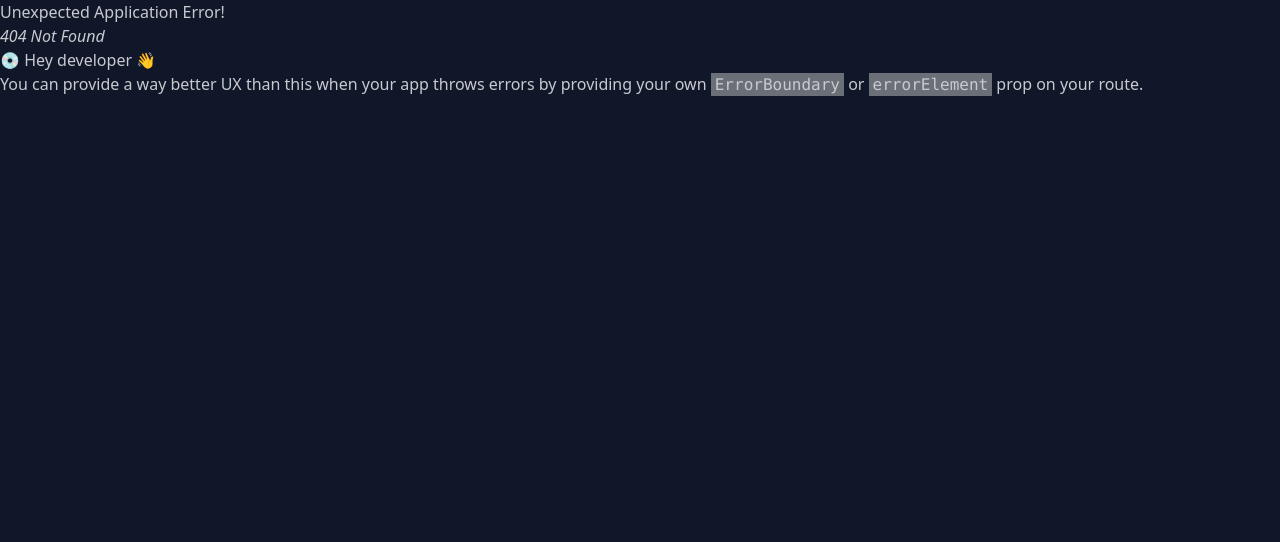
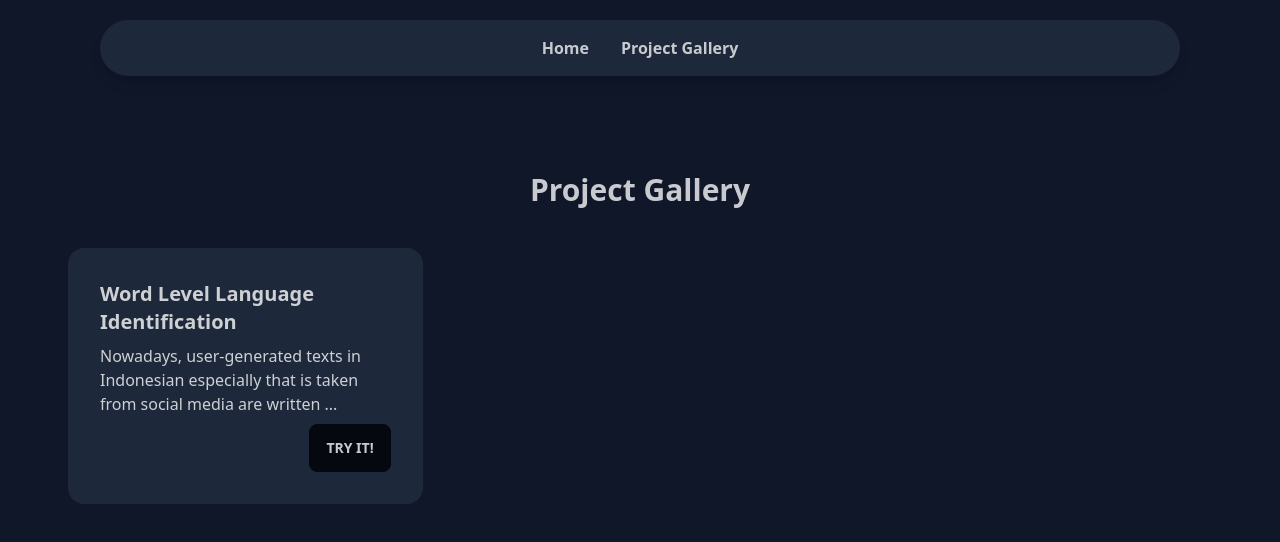
Before and after one commit to fjoeda/fjoeda.github.io, a React (Create React App) app: page /gallery in a window 1280 px wide. Before the commit this address had no page. Shown: the top 542 px of the page. Built offline with nearby package versions, Linux system fonts and the light colour scheme.

Commit message:
feat : add project page

```diff
--- a/src/App.js
+++ b/src/App.js
@@ -5,7 +5,7 @@ import Navbar from './components/landing/Navbar';
 function App() {
   return (
     <div className='mt-2 mx-5'>
-      {/* <Navbar /> */}
+      <Navbar />
       <Identity />
       <br/>
     </div>
--- /dev/null
+++ b/src/components/gallery/Card.js
@@ -0,0 +1,17 @@
+import React from 'react'
+
+function Card({name, description, link}) {
+  return (
+    <div className="card w-92 bg-neutral text-neutral-content mx-4 my-4 hover:bg-neutral-focus">
+    <div className="card-body">
+      <h2 className="card-title">{name}</h2>
+      <p>{description}</p>
+      <div className="card-actions justify-end">
+      <a role="button" href={"gallery/"+link} className="btn">Try It!</a>
+      </div>
+    </div>
+    </div>
+  )
+}
+
+export default Card
--- /dev/null
+++ b/src/components/gallery/CardView.js
@@ -0,0 +1,24 @@
+import React from 'react'
+import Card from './Card'
+
+function CardView({ data }) {
+  let content = data['projects'].map( item =>
+    <div className='group relative'>
+      <Card
+        name={item.title}
+        description={item.description.substring(0, 100) + "..."}
+        link={item.pageId}
+      />
+    </div>
+  )
+  return (
+    <div className="mx-auto max-w-2xl px-4 py-16 sm:px-6 sm:py-24 lg:max-w-7xl lg:px-8">
+      <h1 className="font-semibold text-3xl text-center">Project Gallery</h1>
+      <div className='mt-6 grid grid-cols-1 gap-x-6 gap-y-10 sm:grid-cols-2 lg:grid-cols-3 xl:gap-x-2'>
+       {content}
+      </div>
+    </div>
+  )
+}
+
+export default CardView
--- /dev/null
+++ b/src/components/gallery/ProjectView.js
@@ -0,0 +1,39 @@
+import React from 'react'
+import data from '../../static/projects.json'
+
+
+function ProjectView({pageId}) {
+  const pageInfo = data['projects'].filter(item => item.pageId === pageId);
+  if (pageInfo.length === 0) {
+    return (
+      <div className="mx-auto max-w-2xl px-4 py-16 sm:px-6 sm:py-24 lg:max-w-7xl lg:px-8">
+        <h1 className="font-semibold text-3xl text-center">Project not found</h1>
+        <a role="button" href="/gallery" className="btn">Back to gallery</a>
+      </div>
+    )
+  } else {
+    return (
+      <div className="mx-auto max-w-2xl px-4 py-16 sm:px-6 sm:py-24 lg:max-w-7xl lg:px-8">
+
+
+        <iframe
+          title='Demo'
+          className='rounded-lg mx-6'
+          src={pageInfo[0].iframeUrl}
+          height="550"
+          style={{width:"100%", border:"none"}}
+        ></iframe>
+        <div className="divider" />
+        <h1 className="font-semibold text-xl mx-6">{pageInfo[0].title}</h1>
+        <p className='mx-6 my-6'>
+         {pageInfo[0].description}
+        </p>
+        <a role="button" href="/gallery" className="btn mx-5 my-6">Back to gallery</a>
+      </div>
+    )
+  }
+
+
+}
+
+export default ProjectView
--- a/src/components/landing/Identity.js
+++ b/src/components/landing/Identity.js
@@ -4,7 +4,7 @@ import { TypeAnimation } from 'react-type-animation'
 
 function Identity() {
   return (
-    <div className="flex flex-wrap content-center justify-center mt-20 pt-10 mx-auto mb-5 pb-5">
+    <div className="flex flex-wrap content-center justify-center mt-10 pt-5 mx-auto mb-5 pb-5">
       <div className="flex flex-col justify-center mt-auto pt-5">
         <div className="card rounded-lg w-60 h-60">
           <figure><img src="https://avatars.githubusercontent.com/u/22943555?v=4" alt='mypics'/></figure>
--- a/src/components/landing/Navbar.js
+++ b/src/components/landing/Navbar.js
@@ -1,16 +1,16 @@
 import React from 'react'
+import { Link, Outlet } from 'react-router-dom'
 
 function Navbar() {
   return (
-    <div className="card bg-neutral mt-5 px-10 rounded-full mx-20 shadow-lg">
-      <div className="flex-1">
-
-      </div>
+    <div className="card bg-neutral mt-5 px-10 rounded-full mx-20 shadow-lg text-center">
       <div className="flex-none">
         <ul className="menu menu-horizontal px-1">
-          <li><a>Link</a></li>
+          <li><Link className='font-bold text-base' to='/'>Home</Link></li>
+          <li><Link className='font-bold text-base' to='/gallery'>Project Gallery</Link></li>
         </ul>
       </div>
+      <Outlet />
     </div>
   )
 }
--- /dev/null
+++ b/src/pages/Gallery.js
@@ -0,0 +1,19 @@
+import React, { Component } from 'react'
+import CardView from '../components/gallery/CardView'
+import Navbar from '../components/landing/Navbar'
+import data from '../static/projects.json'
+
+export class Gallery extends Component {
+  static propTypes = {}
+
+  render() {
+    return (
+      <div className='mt-2 mx-5'>
+        <Navbar />
+        <CardView data={data}/>
+      </div>
+    )
+  }
+}
+
+export default Gallery
--- a/src/pages/Project.js
+++ /dev/null
@@ -1,13 +0,0 @@
-import React, { Component } from 'react'
-
-export class Project extends Component {
-  static propTypes = {}
-
-  render() {
-    return (
-      <div>Project</div>
-    )
-  }
-}
-
-export default Project
--- /dev/null
+++ b/src/pages/Projects.js
@@ -0,0 +1,16 @@
+import React from 'react'
+import { useParams } from 'react-router-dom'
+import Navbar from '../components/landing/Navbar'
+import ProjectView from '../components/gallery/ProjectView'
+
+function Projects() {
+  let { pageId } = useParams()
+  return (
+    <div className='mt-2 mx-5'>
+      <Navbar />
+      <ProjectView pageId={pageId}/>
+    </div>
+  )
+}
+
+export default Projects
--- /dev/null
+++ b/src/static/projects.json
@@ -0,0 +1,13 @@
+{
+  "projects": [
+    {
+      "pageId": "lang-id",
+      "title": "Word Level Language Identification",
+      "description": "Nowadays, user-generated texts in Indonesian especially that is taken from social media are written in code-mixed language. For more in depth analysis in language identification, we can detect the language in word level. This experiment demonstrates the NLP model for word level language identification using Conditional Random Field (CRF) method. The model was trained using code mixed Indonesian, Javanese, and English twitter data developed by [1]. The trained CRF model got about 90% accuracy, able to differenciate the language for each word but still weak on detecting the mixed language. The use if BERT-Based model has the possibility to improve the language detection.",
+      "iframeUrl": "https://portofolio-demos-sbathld7ya-et.a.run.app/?page=word-level-lang-id&embed=true&embed_options=dark_theme",
+      "references": [
+        "[1] Hidayatullah, Ahmad Fathan. (2022). Code-mixed Indonesian-Javanese-English Twitter Dataset (Version v1) [Data set]. Zenodo. https://doi.org/10.5281/zenodo.7567573"
+      ]
+    }
+  ]
+}
```
Also changed, not shown: src/index.js (+8 -3 lines).
